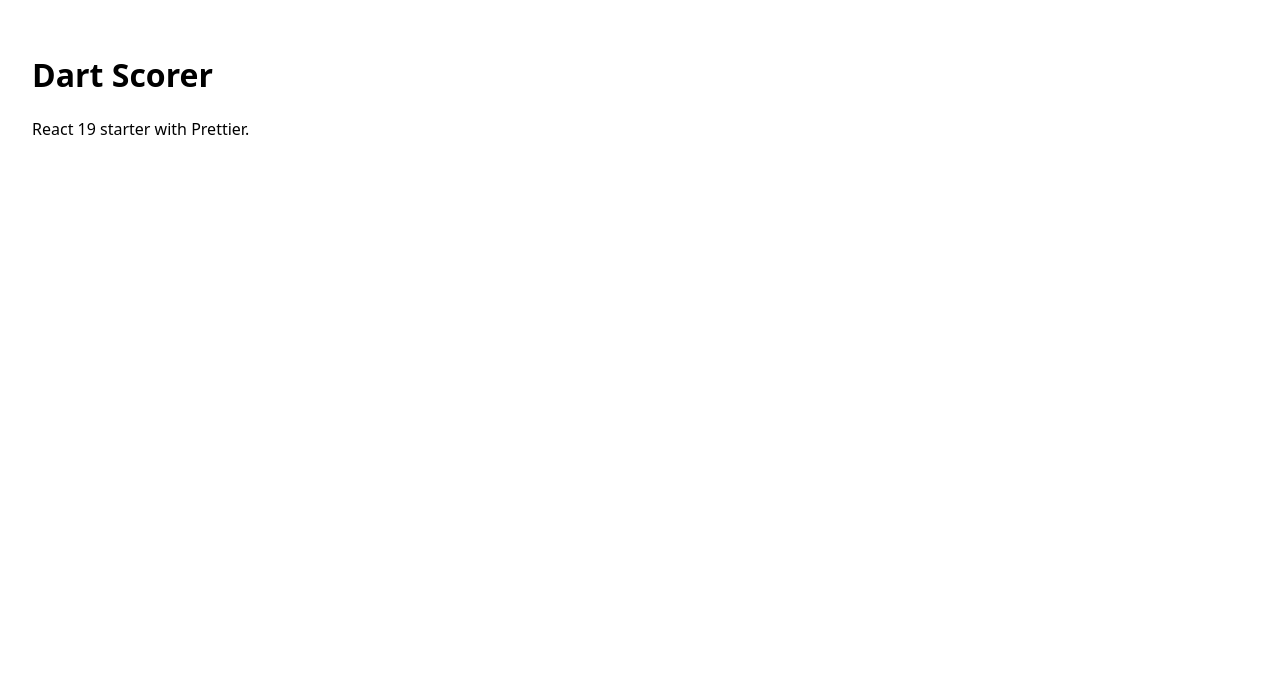
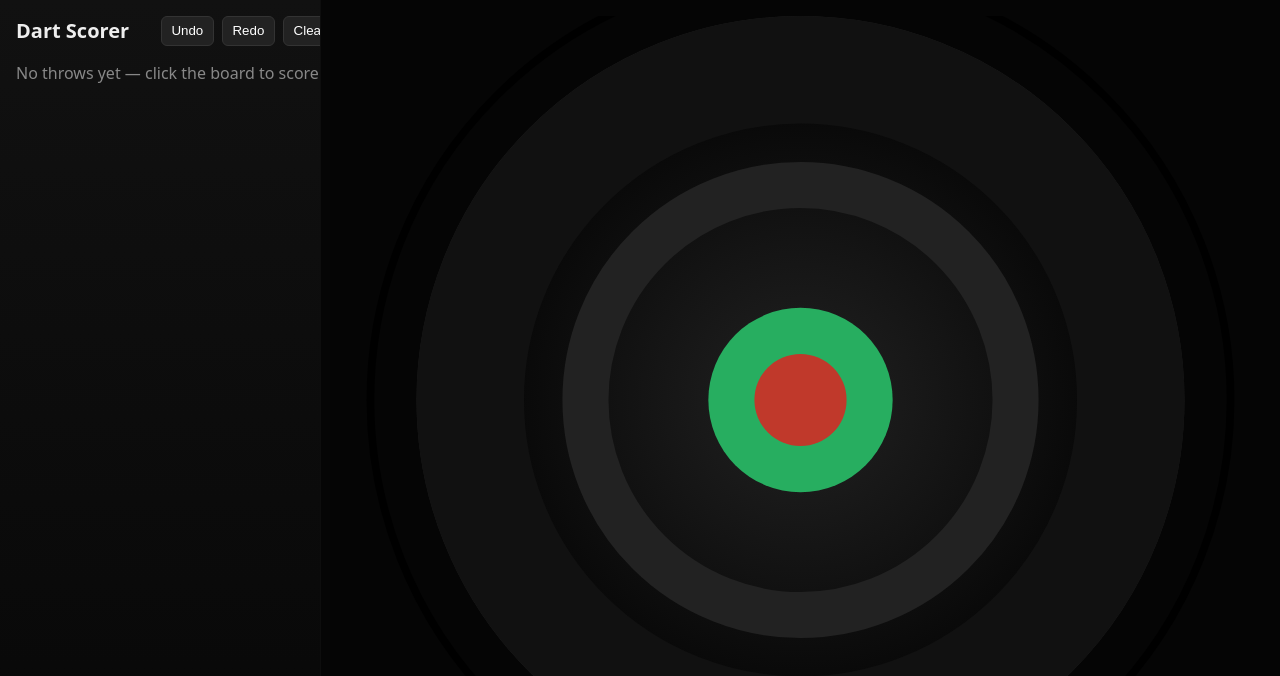
Before and after one commit to Mikadows/dartscorer, a React (Vite) app: page / in a window 1280 px wide. Shown: the top 676 px of the page. Built offline with nearby package versions, Linux system fonts and the light colour scheme; the HTML template or start-up script is replaced by a standard one.

Commit message:
feat(board): add interactive dartboard (atomic components + GameProvider)

```diff
--- a/src/App.jsx
+++ b/src/App.jsx
@@ -1,10 +1,20 @@
 import React from 'react';
+import { GameProvider } from './context/GameProvider';
+import Dartboard from './components/organisms/Dartboard';
+import ScorePanel from './components/organisms/ScorePanel';
+import './app.css';
 
 export default function App() {
   return (
-    <div className="app">
-      <h1>Dart Scorer</h1>
-      <p>React 19 starter with Prettier.</p>
-    </div>
+    <GameProvider>
+      <div className="ds-root">
+        <div className="ds-left">
+          <ScorePanel />
+        </div>
+        <div className="ds-right">
+          <Dartboard onHit={() => {}} />
+        </div>
+      </div>
+    </GameProvider>
   );
 }
--- /dev/null
+++ b/src/app.css
@@ -0,0 +1,4 @@
+.ds-root{display:flex;height:100vh;background:#050505;color:#fff}
+.ds-left{width:25%;min-width:220px;border-right:1px solid rgba(255,255,255,0.03);overflow:auto}
+.ds-right{flex:1;display:flex;align-items:center;justify-content:center;padding:1rem}
+@media(max-width:768px){.ds-root{flex-direction:column}.ds-left{width:100%;height:30%}.ds-right{height:70%}}
--- /dev/null
+++ b/src/components/atoms/Button.jsx
@@ -0,0 +1,9 @@
+import React from 'react';
+
+export default function Button({ children, onClick, className = '', title }) {
+  return (
+    <button onClick={onClick} className={`ds-btn ${className}`} aria-label={title}>
+      {children}
+    </button>
+  );
+}
--- /dev/null
+++ b/src/components/organisms/Dartboard.css
@@ -0,0 +1,2 @@
+.dartboard-wrapper{width:100%;height:100%;display:flex;align-items:center;justify-content:center;padding:1rem}
+.dartboard-svg{width:100%;height:100%;max-width:100%;aspect-ratio:1/1;display:block}
--- /dev/null
+++ b/src/components/organisms/Dartboard.jsx
@@ -0,0 +1,79 @@
+import React, { useRef, useState } from 'react';
+import { getHitFromPoint } from '../../utils/geometry';
+import './Dartboard.css';
+
+export default function Dartboard({ onHit }) {
+  const svgRef = useRef(null);
+  const [markers, setMarkers] = useState([]);
+
+  function handleClick(e) {
+    const svg = svgRef.current;
+    if (!svg) return;
+    const rect = svg.getBoundingClientRect();
+    const cx = rect.width / 2;
+    const cy = rect.height / 2;
+    const clientX = e.clientX;
+    const clientY = e.clientY;
+    const dx = clientX - rect.left - cx;
+    const dy = clientY - rect.top - cy;
+    const R = Math.min(rect.width, rect.height) / 2;
+
+    const hit = getHitFromPoint(dx, dy, R);
+    setMarkers((m) => [...m, { x: (dx + cx) / rect.width * 100, y: (dy + cy) / rect.height * 100, id: Date.now(), shorthand: hit.shorthand, color: hit.color }]);
+    if (onHit) onHit(hit);
+  }
+
+  return (
+    <div className="dartboard-wrapper">
+      <svg
+        ref={svgRef}
+        className="dartboard-svg"
+        viewBox="0 0 1000 1000"
+        preserveAspectRatio="xMidYMid meet"
+        onClick={handleClick}
+      >
+        <defs>
+          <radialGradient id="boardGrad" cx="50%" cy="50%">
+            <stop offset="0%" stopColor="#222" />
+            <stop offset="100%" stopColor="#000" />
+          </radialGradient>
+        </defs>
+
+        <g transform="translate(500,500)">
+          {/* Outer background */}
+          <circle r="500" fill="url(#boardGrad)" />
+
+          {/* Double ring */}
+          <circle r="485" fill="none" stroke="#222" strokeWidth="30" />
+
+          {/* Numbers ring (thin) */}
+          <circle r="430" fill="none" stroke="#111" strokeWidth="140" />
+
+          {/* Triple ring */}
+          <circle r="280" fill="none" stroke="#222" strokeWidth="60" />
+
+          {/* Single area is left as background; we'll approximate with alternating sectors visually omitted for brevity */}
+
+          {/* Outer bull */}
+          <circle r="120" fill="#27ae60" />
+
+          {/* Inner bull */}
+          <circle r="60" fill="#c0392b" />
+
+          {/* Visual thin separators (not precise but gives feel) */}
+          <circle r="560" fill="none" stroke="#000" strokeWidth="10" />
+
+          {/* Markers */}
+          {markers.map((m) => (
+            <g key={m.id} transform={`translate(${(m.x - 50) * 10}, ${(m.y - 50) * 10})`}>
+              <circle r="10" fill="white" />
+              <text x="14" y="6" fontSize="40" fill={m.color}>
+                {m.shorthand}
+              </text>
+            </g>
+          ))}
+        </g>
+      </svg>
+    </div>
+  );
+}
--- /dev/null
+++ b/src/components/organisms/ScorePanel.css
@@ -0,0 +1,10 @@
+.score-panel{width:100%;height:100%;padding:1rem;color:#eee;display:flex;flex-direction:column;background:linear-gradient(180deg,#111,#070707)}
+.score-header{display:flex;align-items:center;justify-content:space-between}
+.score-header h2{margin:0;font-size:1.25rem}
+.controls{display:flex;gap:0.5rem}
+.ds-btn{background:#222;border:1px solid #333;color:#fff;padding:0.4rem 0.6rem;border-radius:6px}
+.throws-list{margin-top:1rem;overflow:auto}
+.throw-row{display:flex;align-items:center;gap:0.5rem;padding:0.35rem 0.25rem;border-bottom:1px solid rgba(255,255,255,0.02)}
+.shorthand{font-weight:700;width:3rem}
+.meta{font-size:0.85rem;color:#aaa}
+.empty{color:#888}
--- /dev/null
+++ b/src/components/organisms/ScorePanel.jsx
@@ -0,0 +1,34 @@
+import React from 'react';
+import { useGame } from '../../context/GameProvider';
+import Button from '../atoms/Button';
+import './ScorePanel.css';
+
+export default function ScorePanel() {
+  const { actions, undo, redo, clear } = useGame();
+
+  return (
+    <aside className="score-panel">
+      <div className="score-header">
+        <h2>Dart Scorer</h2>
+        <div className="controls">
+          <Button onClick={undo} title="Undo">Undo</Button>
+          <Button onClick={redo} title="Redo">Redo</Button>
+          <Button onClick={clear} title="Clear">Clear</Button>
+        </div>
+      </div>
+
+      <div className="throws-list" aria-live="polite">
+        {actions.length === 0 ? (
+          <div className="empty">No throws yet — click the board to score.</div>
+        ) : (
+          actions.slice().reverse().map((a) => (
+            <div key={a.id} className="throw-row">
+              <div className="shorthand" style={{ color: a.color }}>{a.shorthand}</div>
+              <div className="meta">{a.ringType} • {a.sectorValue} • {a.score}</div>
+            </div>
+          ))
+        )}
+      </div>
+    </aside>
+  );
+}
--- /dev/null
+++ b/src/context/GameProvider.jsx
@@ -0,0 +1,51 @@
+import React, { createContext, useContext, useState, useCallback } from 'react';
+
+const GameContext = createContext(null);
+
+export function useGame() {
+  return useContext(GameContext);
+}
+
+export function GameProvider({ children }) {
+  const [actions, setActions] = useState([]); // list of hits
+  const [undone, setUndone] = useState([]);
+
+  const addThrow = useCallback((hit) => {
+    setActions((prev) => [...prev, { ...hit, id: Date.now() }]);
+    setUndone([]);
+  }, []);
+
+  const undo = useCallback(() => {
+    setActions((prev) => {
+      if (prev.length === 0) return prev;
+      const last = prev[prev.length - 1];
+      setUndone((u) => [last, ...u]);
+      return prev.slice(0, -1);
+    });
+  }, []);
+
+  const redo = useCallback(() => {
+    setUndone((prev) => {
+      if (prev.length === 0) return prev;
+      const [first, ...rest] = prev;
+      setActions((a) => [...a, first]);
+      return rest;
+    });
+  }, []);
+
+  const clear = useCallback(() => {
+    setActions([]);
+    setUndone([]);
+  }, []);
+
+  const value = {
+    actions,
+    undone,
+    addThrow,
+    undo,
+    redo,
+    clear,
+  };
+
+  return <GameContext.Provider value={value}>{children}</GameContext.Provider>;
+}
--- /dev/null
+++ b/src/utils/geometry.js
@@ -0,0 +1,79 @@
+export const SECTOR_ORDER = [20,1,18,4,13,6,10,15,2,17,3,19,7,16,8,11,14,9,12,5];
+
+export function getHitFromPoint(dx, dy, R) {
+  // dx, dy: coordinates centered at board center (positive right/down)
+  const r = Math.sqrt(dx * dx + dy * dy);
+  const angle = Math.atan2(dy, dx); // radians, 0 at +X, clockwise positive Y
+
+  // Rings (fractions of R)
+  const innerBullR = 0.06 * R;
+  const outerBullR = 0.12 * R;
+  const tripleInnerR = 0.52 * R;
+  const tripleOuterR = 0.56 * R;
+  const doubleInnerR = 0.92 * R;
+  const doubleOuterR = 0.99 * R;
+
+  // Determine ring
+  let ringType = 'miss';
+  if (r <= innerBullR) ringType = 'innerBull';
+  else if (r <= outerBullR) ringType = 'outerBull';
+  else if (r >= doubleInnerR && r <= doubleOuterR) ringType = 'double';
+  else if (r >= tripleInnerR && r <= tripleOuterR) ringType = 'triple';
+  else if (r < doubleOuterR) ringType = 'single';
+  else ringType = 'miss';
+
+  // Map angle to sector index. We want sector 20 centered at -90deg (top).
+  const twoPi = Math.PI * 2;
+  const normalized = (angle + Math.PI / 2 + twoPi) % twoPi; // zero at top
+  const sectorAngle = twoPi / 20;
+  const sectorIndex = Math.floor(normalized / sectorAngle) % 20;
+  const sectorValue = SECTOR_ORDER[sectorIndex];
+
+  // Shorthand and score
+  let score = 0;
+  let shorthand = '';
+  if (ringType === 'innerBull') {
+    score = 50;
+    shorthand = 'B';
+  } else if (ringType === 'outerBull') {
+    score = 25;
+    shorthand = 'OB';
+  } else if (ringType === 'double') {
+    score = sectorValue * 2;
+    shorthand = `D${sectorValue}`;
+  } else if (ringType === 'triple') {
+    score = sectorValue * 3;
+    shorthand = `T${sectorValue}`;
+  } else if (ringType === 'single') {
+    score = sectorValue;
+    shorthand = `${sectorValue}`;
+  } else {
+    // outside board
+    score = 0;
+    shorthand = '—';
+  }
+
+  // visual color hints
+  const singleColors = ['#f5f5f5', '#7b0f0f'];
+  const color =
+    ringType === 'innerBull'
+      ? '#c0392b'
+      : ringType === 'outerBull'
+      ? '#27ae60'
+      : ringType === 'double' || ringType === 'triple'
+      ? sectorIndex % 2 === 0
+        ? '#27ae60'
+        : '#c0392b'
+      : singleColors[sectorIndex % 2];
+
+  return {
+    ringType,
+    sectorValue,
+    score,
+    shorthand,
+    color,
+    sectorIndex,
+    r,
+    angle,
+  };
+}
```
